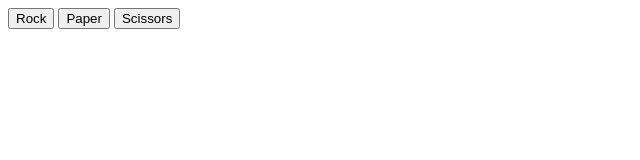
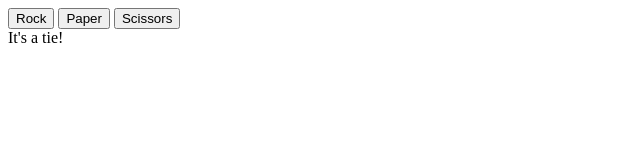
Before and after one commit to Sanchousina/Rock-Paper-Scissors, a plain HTML site: page index.html in a window 1280 px wide. Both pictures are taken after a click on the button "Rock". Shown: the full height of the page, 0-640 px from the left. Drawn offline with Linux system fonts and the light colour scheme.

Commit message:
Add a div with result

```diff
--- a/index.html
+++ b/index.html
@@ -10,6 +10,7 @@
     <button class="button" value="rock">Rock</button>
     <button class="button" value="paper">Paper</button>
     <button class="button" value="scissors">Scissors</button>
+    <div id="result"></div>
     <script src="./script.js"></script>
 </body>
 </html>
--- a/script.js
+++ b/script.js
@@ -79,7 +79,8 @@ const buttons = document.querySelectorAll('button');
 buttons.forEach(button => {
     button.addEventListener('click', function(e){
         let playerChoice = e.target.value;
-        console.log(playRound(playerChoice, getComputerChoice()));
+        let result = document.querySelector('#result');
+        result.textContent = playRound(playerChoice, getComputerChoice());
     });
 });
 
```
